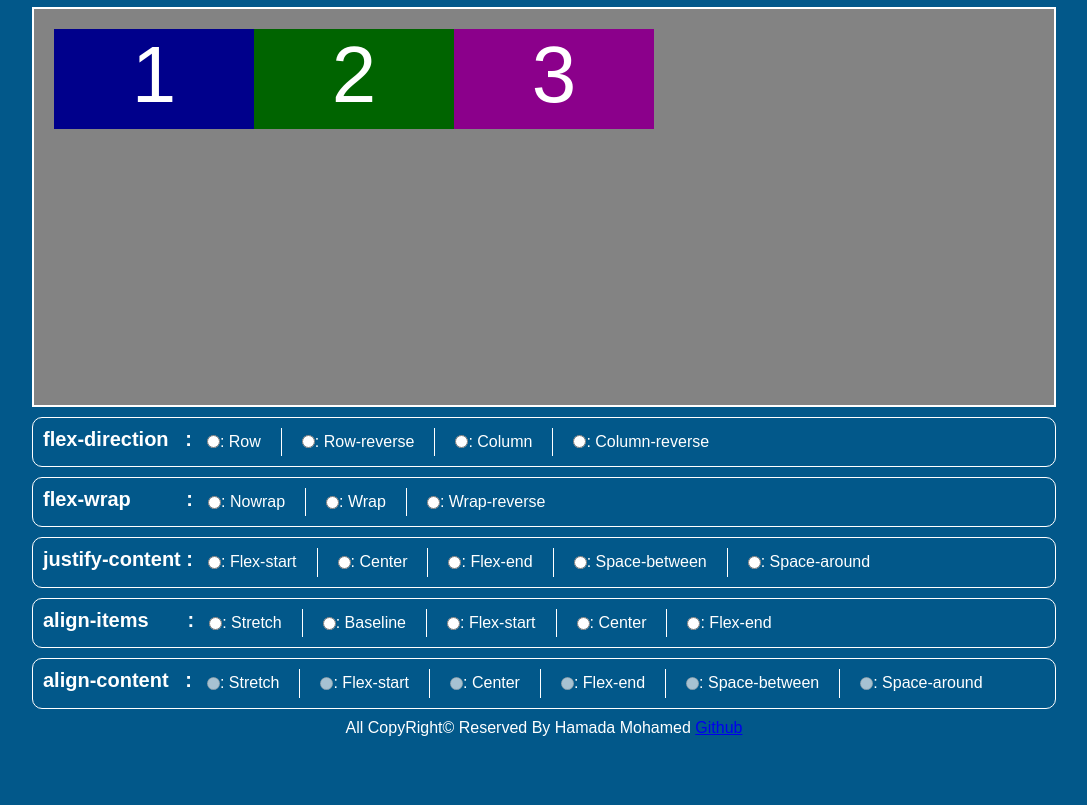
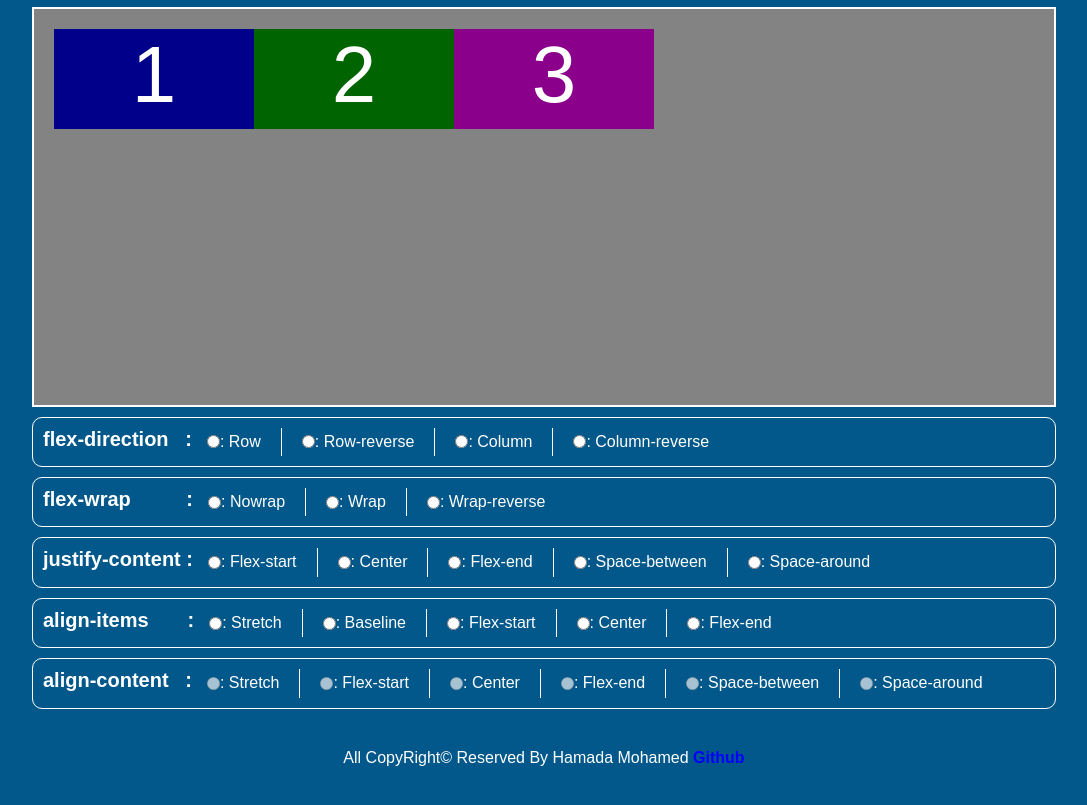
Before and after one commit to hamada501/Flex-Box, a plain HTML site: page index.html in a window 1280 px wide. Shown: the part 143-948 px from the top of the page, without its empty margins (96-1183 px from the left). Drawn offline with Linux system fonts and the light colour scheme.

Commit message:
Footer Style

```diff
--- a/css/style.css
+++ b/css/style.css
@@ -242,5 +242,13 @@ h1 {
 
 /* Start Footer */
 footer {
+  padding: 30px 0;
   text-align: center;
 }
+
+footer a {
+  text-decoration: none;
+  color: blue;
+  font-size: 16px;
+  font-weight: bold;
+}
```
